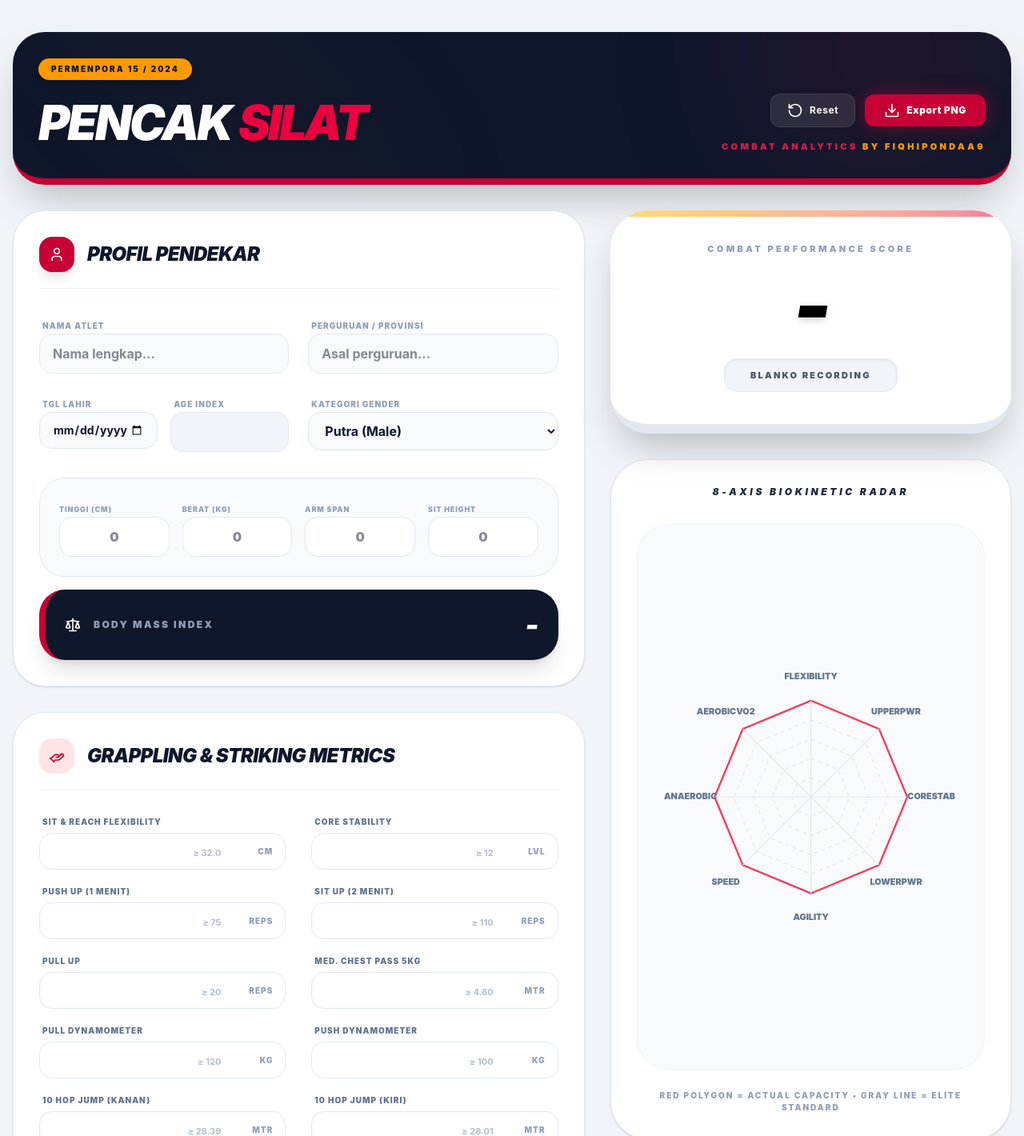
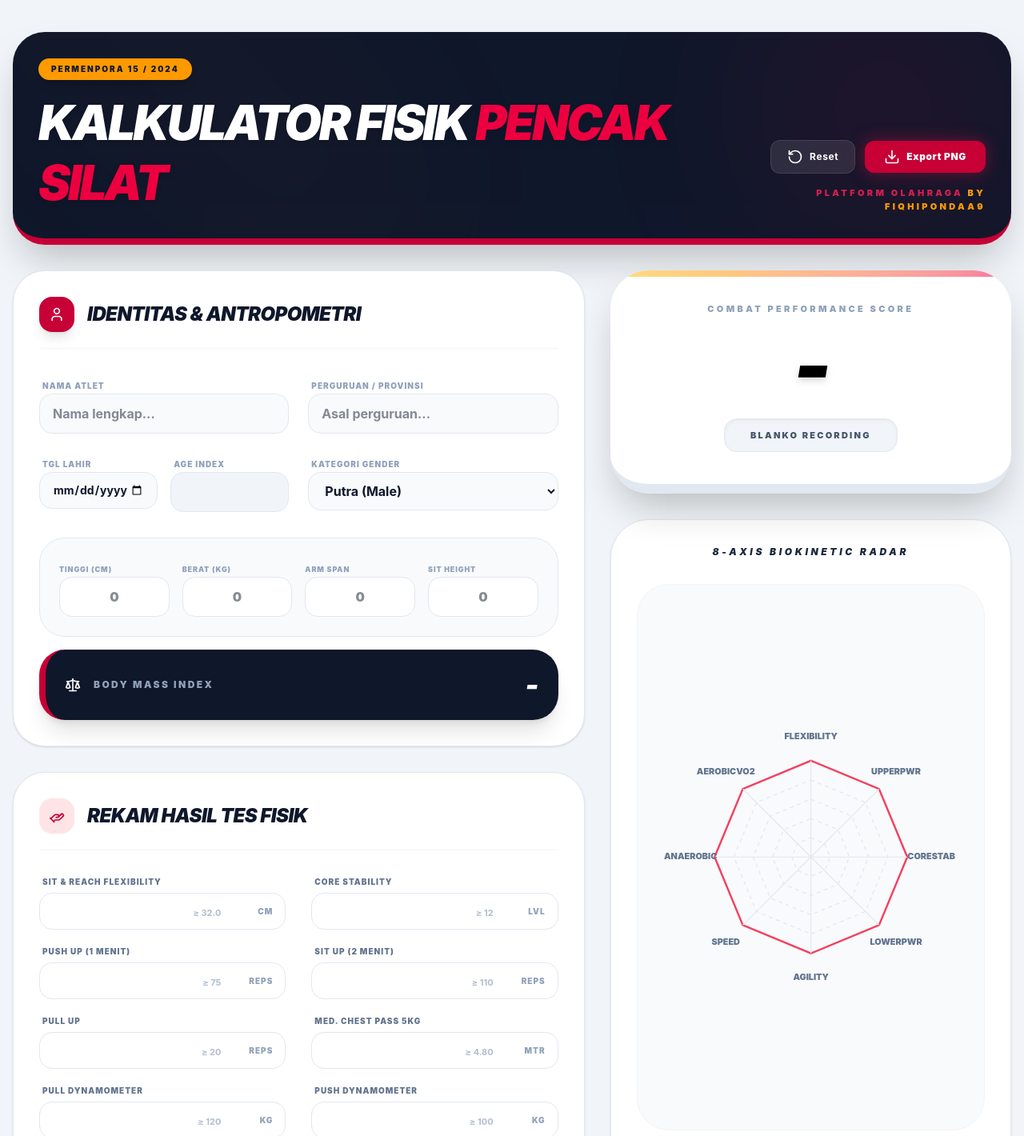
Before and after one commit to fiqhipondaa9/kalkulator-fisik-pencaksilat, a React (Vite) app: page / in a window 1280 px wide. Shown: the top 1420 px of the page at 80% size. Built offline with nearby package versions, Linux system fonts and the light colour scheme.

Commit message:
UPDATE APP

```diff
--- a/src/App.jsx
+++ b/src/App.jsx
@@ -289,7 +289,7 @@ export default function App() {
               PERMENPORA 15 / 2024
             </div>
             <h1 className="text-4xl md:text-6xl font-black tracking-tighter leading-tight italic uppercase text-white drop-shadow-md">
-              PENCAK <span className="text-rose-600">SILAT</span>
+              KALKULATOR FISIK <span className="text-rose-600"> PENCAK SILAT</span>
             </h1>
           </div>
           <div className="text-left md:text-right w-full md:w-auto">
@@ -305,7 +305,7 @@ export default function App() {
             )}
             <div className="mt-2">
                 <p className="font-black text-rose-500/80 text-[11px] tracking-[0.3em] uppercase">
-                  Combat Analytics <span className="text-amber-500">by fiqhipondaa9</span>
+                  Platform Olahraga <span className="text-amber-500">by fiqhipondaa9</span>
                 </p>
             </div>
           </div>
@@ -321,7 +321,7 @@ export default function App() {
           <div className="bg-white rounded-[2.5rem] p-8 shadow-sm border border-slate-200 relative overflow-hidden">
             <div className="flex items-center gap-4 mb-8 border-b border-slate-100 pb-5 relative z-10">
               <div className="bg-rose-700 text-white p-3 rounded-2xl shadow-lg"><IconUser /></div>
-              <h2 className="text-2xl font-black text-slate-900 uppercase tracking-tight italic">Profil Pendekar</h2>
+              <h2 className="text-2xl font-black text-slate-900 uppercase tracking-tight italic">Identitas & Antropometri</h2>
             </div>
 
             <div className="grid grid-cols-1 md:grid-cols-2 gap-6 mb-8 relative z-10">
@@ -390,7 +390,7 @@ export default function App() {
           <div className="bg-white rounded-[2.5rem] p-8 shadow-sm border border-slate-200">
             <div className="flex items-center gap-4 mb-8 border-b border-slate-100 pb-5">
               <div className="bg-rose-100 text-rose-700 p-3 rounded-2xl"><IconFist /></div>
-              <h2 className="text-2xl font-black text-slate-900 uppercase tracking-tight italic">Grappling & Striking Metrics</h2>
+              <h2 className="text-2xl font-black text-slate-900 uppercase tracking-tight italic">Rekam Hasil Tes Fisik</h2>
             </div>
 
             <div className="grid grid-cols-1 sm:grid-cols-2 gap-x-8 gap-y-5">
```
